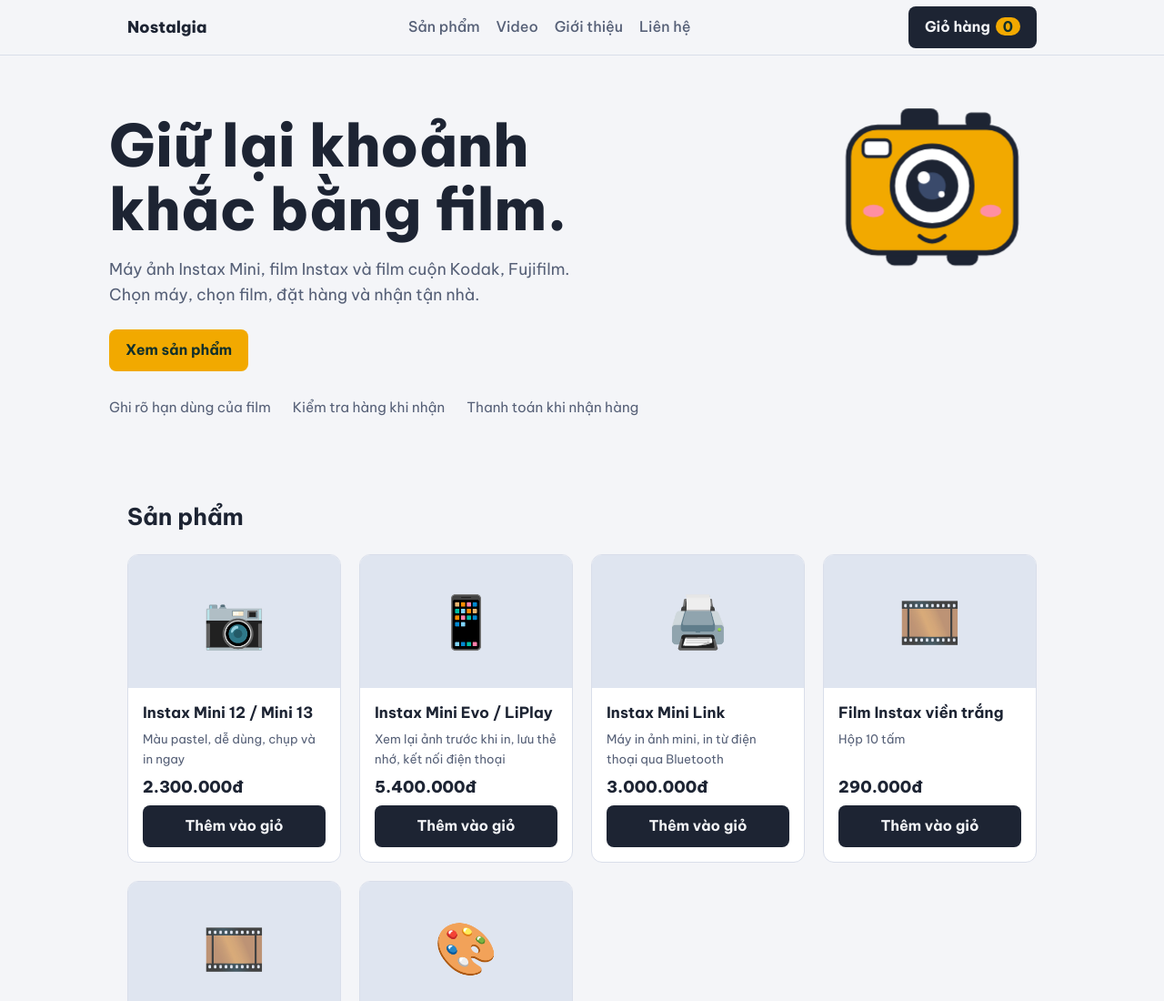
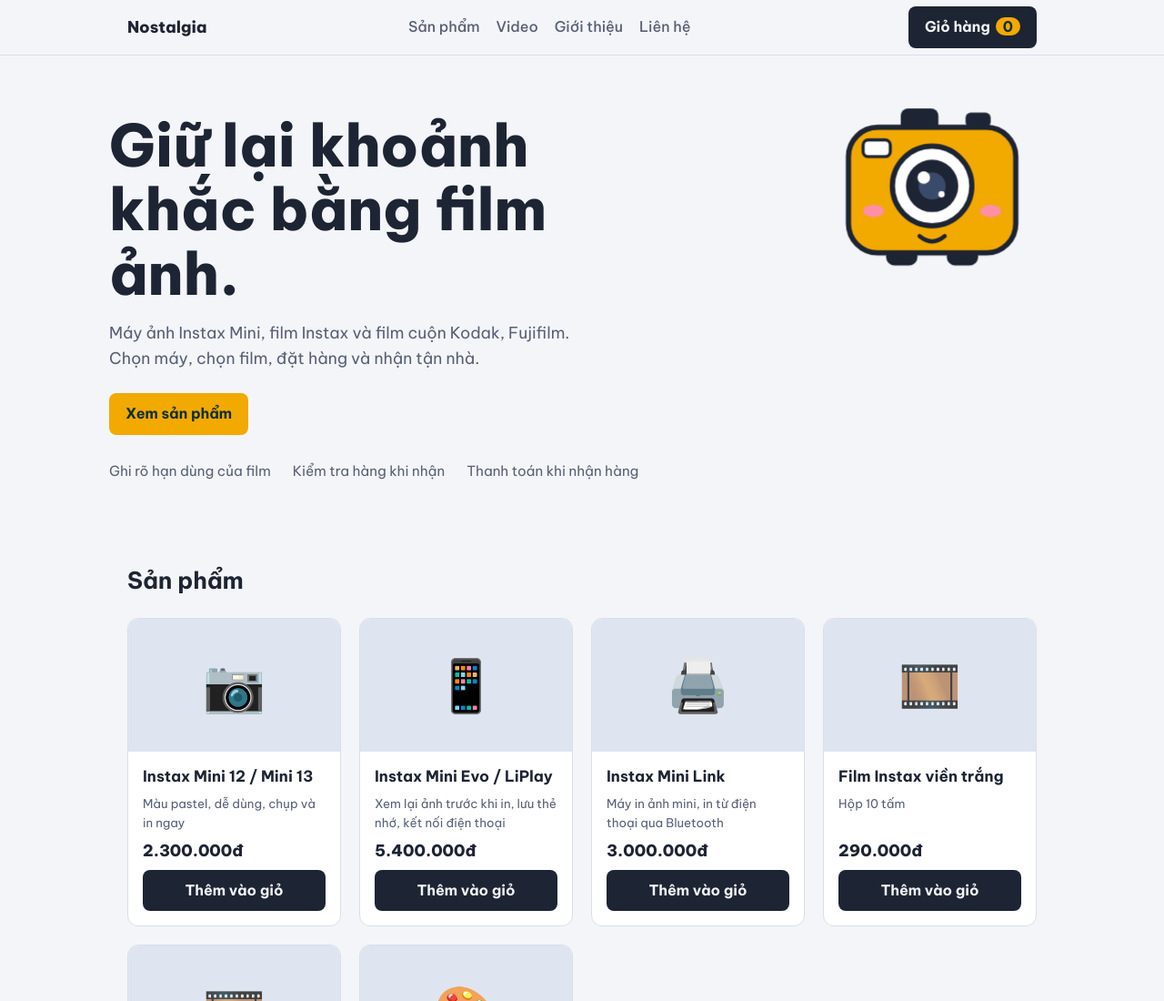
Before and after one commit to leminhat24-lab/nostalgia, a plain HTML site: page index (4).html in a window 1280 px wide. Shown: the top 1100 px of the page at 91% size. Drawn offline with Linux system fonts and the light colour scheme.

Commit message:
Update index (4).html

```diff
--- a/index (4).html
+++ b/index (4).html
@@ -70,7 +70,7 @@
 <main id="top">
 <div class="wrap hero">
 <svg class="mascot" viewBox="0 0 200 190" role="img" aria-label="Linh vật máy ảnh của Nostalgia"><g class="m"><rect x="70" y="22" width="36" height="24" rx="7" fill="#1d2433"/><rect x="132" y="26" width="24" height="14" rx="5" fill="#1d2433"/><rect x="56" y="156" width="30" height="16" rx="8" fill="#1d2433"/><rect x="114" y="156" width="30" height="16" rx="8" fill="#1d2433"/><rect x="20" y="40" width="160" height="120" rx="28" fill="#f2a900" stroke="#1d2433" stroke-width="5"/><rect x="34" y="52" width="26" height="16" rx="5" fill="#fff" stroke="#1d2433" stroke-width="3"/><circle cx="100" cy="96" r="38" fill="#fff" stroke="#1d2433" stroke-width="5"/><circle cx="100" cy="96" r="25" fill="#1d2433"/><circle cx="100" cy="96" r="13" fill="#3a4a6b"/><circle cx="92" cy="88" r="6" fill="#fff"/><circle cx="109" cy="104" r="3" fill="#fff"/><ellipse cx="44" cy="120" rx="10" ry="6" fill="#ff8fa3"/><ellipse cx="156" cy="120" rx="10" ry="6" fill="#ff8fa3"/><path d="M88 144q12 10 24 0" fill="none" stroke="#1d2433" stroke-width="4" stroke-linecap="round"/></g></svg>
-<h1>Giữ lại khoảnh khắc bằng film.</h1>
+<h1>Giữ lại khoảnh khắc bằng film ảnh.</h1>
 <p>Máy ảnh Instax Mini, film Instax và film cuộn Kodak, Fujifilm. Chọn máy, chọn film, đặt hàng và nhận tận nhà.</p>
 <a class="btn sun" href="#sanpham" style="text-decoration:none;display:inline-block">Xem sản phẩm</a>
 <div class="perks"><span>Ghi rõ hạn dùng của film</span><span>Kiểm tra hàng khi nhận</span><span>Thanh toán khi nhận hàng</span></div>
```
